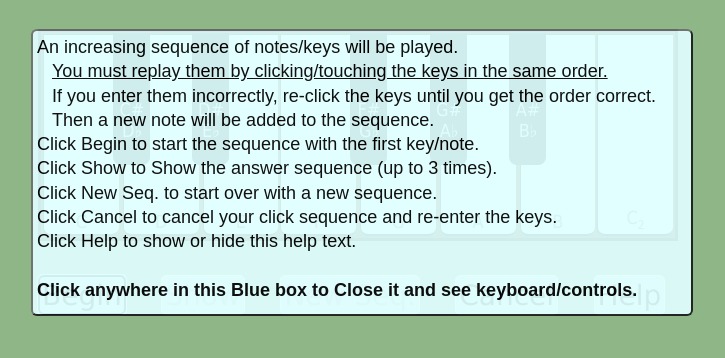
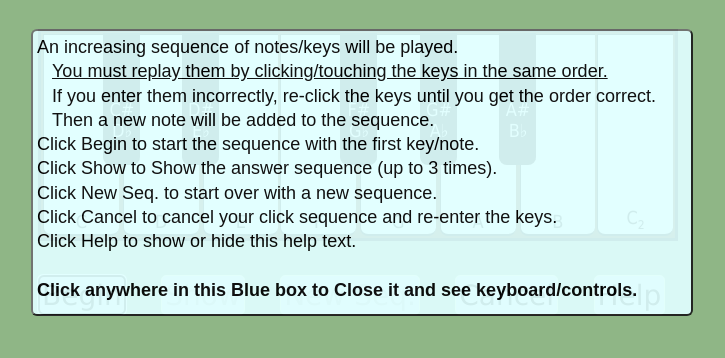
Before and after one commit to DenosGames/games, a plain HTML site: page memorize_notes_chromatic.html in a window 1280 px wide. Shown: the top 358 px of the page, without its empty margins (0-725 px from the left). Drawn offline with Linux system fonts and the light colour scheme.

Commit message:
Add files via upload

```diff
--- a/memorize_notes_chromatic.html
+++ b/memorize_notes_chromatic.html
@@ -121,7 +121,7 @@
 	#n0, #n1, #n2, #n3, #n4, #n5, #n6, #n7, #n8, #n9,
 	#n10, #n11, #n12
 		{
-		color: #666;
+		color: black;
 		background-color: white;
 		border-left: 1px solid black;
 		border-top: 1px solid black;
@@ -137,7 +137,7 @@
 		z-index: 1;
 	}
 	#n1, #n3, #n6, #n8, #n10 {
-		color: #eee;
+		color: white;
 		background-color: black;
 		border-left: 1px solid black;
 		border-top: 1px solid black;
@@ -155,19 +155,19 @@
 		z-index: 2;
 	}
 	#n1 {
-		left: 113px;
+		left: 103px;
 		}
 	#n3 {
-		left: 192px;
+		left: 182px;
 		}
 	#n6 {			/* F# */
-		left: 350px;
+		left: 340px;
 		}
 	#n8 {
-		left: 430px;
+		left: 420px;
 		}
 	#n10 {
-		left: 509px;
+		left: 499px;
 		}
 	sub {
 		font-size: 12px;
@@ -357,14 +357,14 @@ function showPrevious(rnd) {
 }
 
 function darkenKey(n) {
-	// make the key a little darker if white, else a little lighter if black key
+	// make the key a darker if white, else lighter if black key
 	let id = "n" + n;
 	if (blackKeys.indexOf(n) >= 0 ) {  // found n, so is a black key
-		document.getElementById(id).style.backgroundColor = "#666"; // little gray
+		document.getElementById(id).style.backgroundColor = "#AAA"; // gray
 		document.getElementById(id).style.color = "white";
 	}
 	else { // it's a white key
-		document.getElementById(id).style.backgroundColor = "#CCC";
+		document.getElementById(id).style.backgroundColor = "#AAA";
 		document.getElementById(id).style.color = "black";
 	}
 }
@@ -374,7 +374,7 @@ function lightenKey(n) {
 	let id = "n" + n;
 	if (blackKeys.indexOf(n) >= 0 ) {  // found n, so is a black key
 		document.getElementById(id).style.backgroundColor = "black";
-		document.getElementById(id).style.color = "#eee";
+		document.getElementById(id).style.color = "white";
 
 	}
 	else {  // white key
```
Also changed, not shown: memorize_notes_mobile.html (+1 -1 lines), memorize_notes_pw.html (+5 -4 lines).
